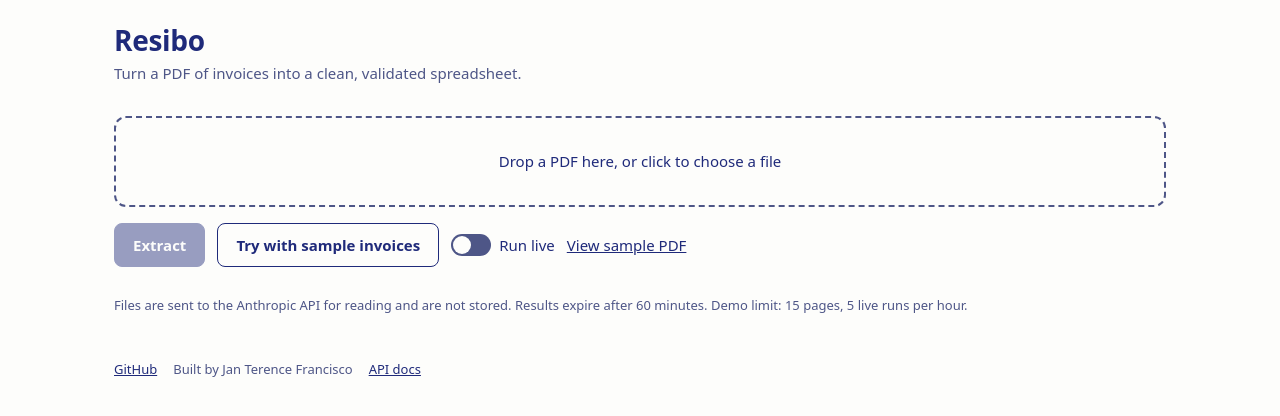
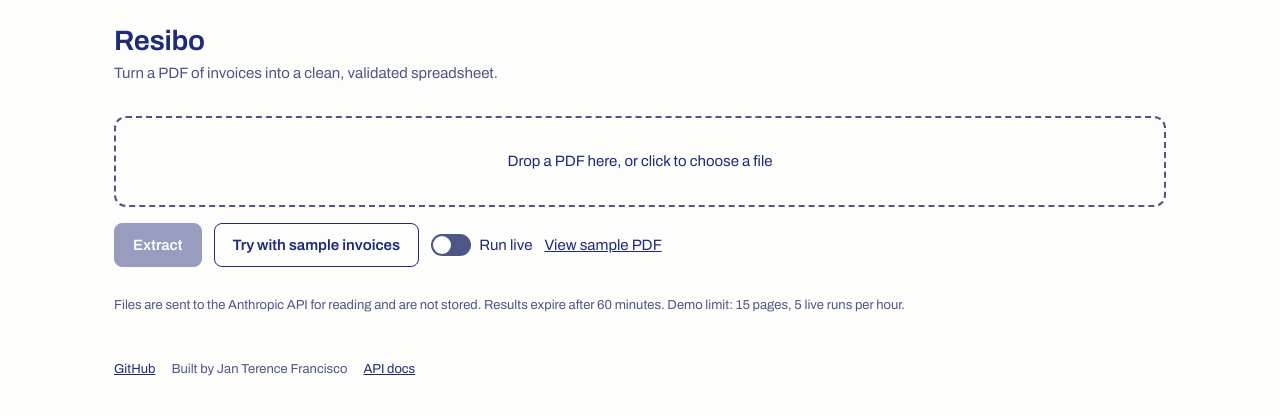
Before and after one commit to jtfrancisco0121/ocr-receipts, a plain HTML site: page resibo/static/index.html in a window 1280 px wide. Drawn offline with Linux system fonts and the light colour scheme.

Commit message:
S4: Self-host Archivo and Courier Prime
The CSP blocks Google Fonts, so the Carbon type has to ship with the app. Latin subsets of Archivo (variable width and weight) and Courier Prime (regular, bold) live in static/fonts with the OFL text, 108 KB in total. fontTools showed Courier Prime has no peso sign, so a "Resibo Peso" face from the Archivo file with unicode-range U+20B1 comes first in the mono stack and every peso sign in amounts and server flag messages is drawn from a shipped font. package-data now includes static/fonts/*, and tests pin relative URLs, font-display swap, the size cap and the U+20B1 coverage recorded in fonts/README.md.

Co-Authored-By: Claude Sonnet 5.5 <noreply@anthropic.com>
Claude-Session: https://claude.ai/code/session_01DKJKfnLm5nsVnTPmnDy3yK

```diff
--- a/resibo/static/theme.css
+++ b/resibo/static/theme.css
@@ -1,6 +1,42 @@
 /* Carbon theme: the only file with colour values. Shared by the landing page and the app.
    Light tokens on :root; the dark set appears twice (explicit choice, and the OS preference when
    no choice is saved) and both copies must stay identical (tests/test_static.py checks it). */
+/* Fonts are self-hosted (the CSP blocks other origins). Courier Prime has no peso sign, so the
+   "Resibo Peso" face draws U+20B1 from the Archivo file and comes first in --font-mono. */
+@font-face {
+  font-family: "Archivo";
+  src: url("fonts/Archivo-Latin.woff2") format("woff2");
+  font-weight: 100 900;
+  font-stretch: 62% 125%;
+  font-style: normal;
+  font-display: swap;
+}
+
+@font-face {
+  font-family: "Courier Prime";
+  src: url("fonts/CourierPrime-Regular.woff2") format("woff2");
+  font-weight: 400;
+  font-style: normal;
+  font-display: swap;
+}
+
+@font-face {
+  font-family: "Courier Prime";
+  src: url("fonts/CourierPrime-Bold.woff2") format("woff2");
+  font-weight: 700;
+  font-style: normal;
+  font-display: swap;
+}
+
+@font-face {
+  font-family: "Resibo Peso";
+  src: url("fonts/Archivo-Latin.woff2") format("woff2");
+  font-weight: 100 900;
+  font-style: normal;
+  font-display: swap;
+  unicode-range: U+20B1;
+}
+
 :root {
   --paper: #FDFDFB;
   --band: #F6EBAE;
@@ -21,8 +57,8 @@
   --banner-error-bg: #FDECEE;
   --banner-error-border: #C41C2A;
   --banner-error-fg: #9C0006;
-  --font-sans: system-ui, -apple-system, "Segoe UI", Roboto, "Helvetica Neue", Arial, sans-serif;
-  --font-mono: ui-monospace, "SF Mono", Menlo, Consolas, monospace;
+  --font-sans: "Archivo", system-ui, -apple-system, "Segoe UI", Roboto, "Helvetica Neue", Arial, sans-serif;
+  --font-mono: "Resibo Peso", "Courier Prime", ui-monospace, "SF Mono", Menlo, Consolas, monospace;
   color-scheme: light;
 }
 
```
Also changed, not shown: resibo/static/fonts/Archivo-Latin.woff2 (added), resibo/static/fonts/CourierPrime-Bold.woff2 (added), resibo/static/fonts/CourierPrime-Regular.woff2 (added), resibo/static/fonts/OFL.txt (added), 3 other files.
